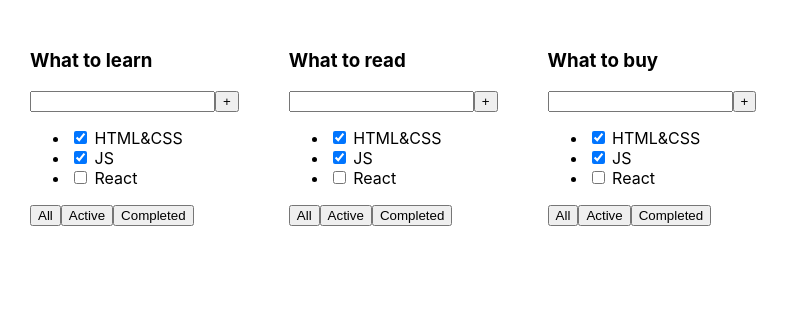
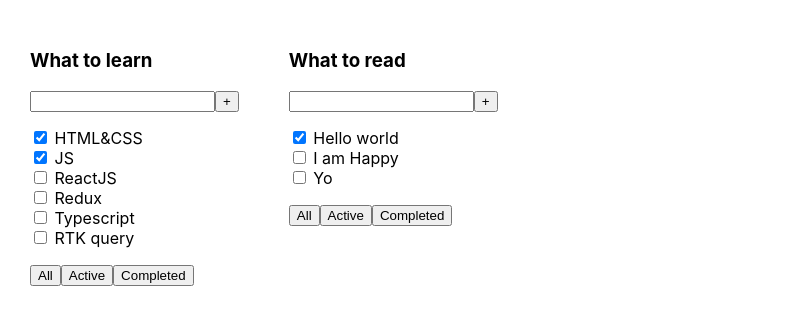
Before and after one commit to hrsk/classes-on-todolist, a React (Vite) app: page / in a window 1280 px wide. Shown: the top 324 px of the page, without its empty margins (0-789 px from the left). Built offline with nearby package versions, Linux system fonts and the light colour scheme.

Commit message:
typing task, method map, key, ternary operator, conditional rendering

```diff
--- a/src/App.tsx
+++ b/src/App.tsx
@@ -1,12 +1,32 @@
 import './App.css'
 import {TodolistItem} from "./TodolistItem.tsx";
+
+export type Task = {
+    id: number
+    title: string
+    isDone: boolean
+}
+
+const tasks1: Task[] = [
+    {id: 1, title: 'HTML&CSS', isDone: true},
+    {id: 2, title: 'JS', isDone: true},
+    {id: 3, title: 'ReactJS', isDone: false},
+    {id: 4, title: 'Redux', isDone: false},
+    {id: 5, title: 'Typescript', isDone: false},
+    {id: 6, title: 'RTK query', isDone: false},
+]
+
+const tasks2: Task[] = [
+    {id: 1, title: 'Hello world', isDone: true},
+    {id: 2, title: 'I am Happy', isDone: false},
+    {id: 3, title: 'Yo', isDone: false},
+]
 
 export const App = () => {
     return (
         <div className="app">
-            <TodolistItem title={'What to learn'}/>
-            <TodolistItem title={'What to read'}/>
-            <TodolistItem title={'What to buy'}/>
+            <TodolistItem title={'What to learn'} tasks={tasks1}/>
+            <TodolistItem title={'What to read'} tasks={tasks2}/>
         </div>
     )
 }
--- a/src/TodolistItem.tsx
+++ b/src/TodolistItem.tsx
@@ -1,9 +1,20 @@
+import {Task} from "./App.tsx";
 
 type Props = {
     title: string
+    tasks: Task[]
 }
 
-export const TodolistItem = ({title}: Props) => {
+export const TodolistItem = ({title, tasks}: Props) => {
+
+    const tasksAfterMap = tasks.map(task => {
+        return (
+            <li key={task.id}>
+                <input type="checkbox" checked={task.isDone}/> <span>{task.title}</span>
+            </li>
+        )
+    })
+
     return (
         <div>
             <h3>{title}</h3>
@@ -11,16 +22,12 @@ export const TodolistItem = ({title}: Props) => {
                 <input/>
                 <button>+</button>
             </div>
-            <ul>
-                <li>
-                    <input type="checkbox" checked={true}/> <span>HTML&CSS</span>
-                </li>
-                <li>
-                    <input type="checkbox" checked={true}/> <span>JS</span>
-                </li>
-                <li>
-                    <input type="checkbox" checked={false}/> <span>React</span>
-                </li>
+            <ul style={{listStyle: 'none', padding: 0}}>
+                {
+                    !tasks.length
+                        ? <span style={{color: 'crimson'}}>List is empty</span>
+                        : tasksAfterMap
+                }
             </ul>
             <div>
                 <button>All</button>
```
